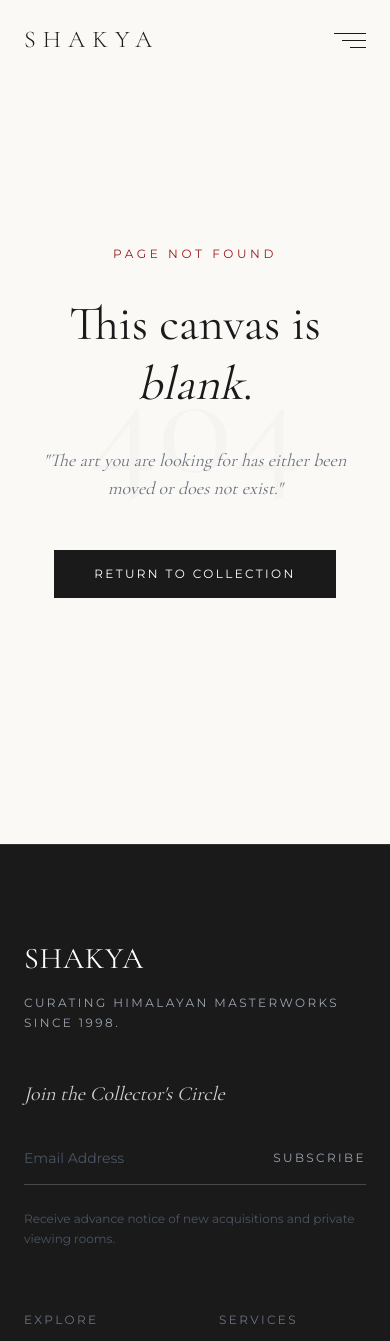
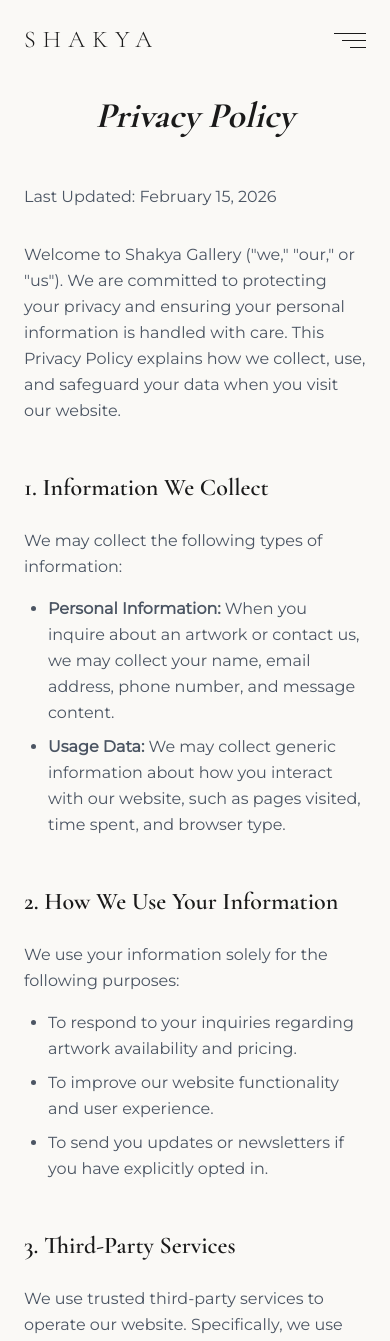
Before and after one commit to shrawan-shakya/shakya-gallery, a Next.js app: page /privacy-policy in a window 390 px wide. Before the commit this address had no page. Shown: the top 1341 px of the page. Built offline with nearby package versions, Linux system fonts and the light colour scheme.

Commit message:
responsive

```diff
--- /dev/null
+++ b/app/error.tsx
@@ -0,0 +1,53 @@
+"use client";
+
+import { useEffect } from "react";
+import Link from "next/link";
+import { motion } from "framer-motion";
+
+export default function Error({
+    error,
+    reset,
+}: {
+    error: Error & { digest?: string };
+    reset: () => void;
+}) {
+    useEffect(() => {
+        // Log the error to an error reporting service
+        console.error(error);
+    }, [error]);
+
+    return (
+        <div className="min-h-[70vh] flex flex-col items-center justify-center bg-bone text-soft-black px-6 text-center">
+            <motion.div
+                initial={{ opacity: 0, y: 20 }}
+                animate={{ opacity: 1, y: 0 }}
+                transition={{ duration: 0.6 }}
+                className="max-w-md"
+            >
+                <h2 className="font-serif text-3xl md:text-4xl italic font-bold mb-4 text-[#7D1818]">
+                    Something went wrong
+                </h2>
+                <p className="font-sans text-sm md:text-base tracking-wide text-gray-600 mb-8 leading-relaxed">
+                    We encountered an unexpected error while loading this page.
+                    <br />
+                    Our team has been notified.
+                </p>
+
+                <div className="flex flex-col md:flex-row gap-4 justify-center">
+                    <button
+                        onClick={() => reset()}
+                        className="px-8 py-3 bg-[#1A1A1A] text-white font-sans text-xs tracking-[0.2em] uppercase hover:bg-[#333] transition-colors"
+                    >
+                        Try Again
+                    </button>
+                    <Link
+                        href="/"
+                        className="px-8 py-3 border border-[#1A1A1A]/20 text-soft-black font-sans text-xs tracking-[0.2em] uppercase hover:bg-[#1A1A1A] hover:text-white transition-all"
+                    >
+                        Return Home
+                    </Link>
+                </div>
+            </motion.div>
+        </div>
+    );
+}
--- /dev/null
+++ b/app/global-error.tsx
@@ -0,0 +1,55 @@
+"use client";
+
+import { useEffect } from "react";
+import "./globals.css";
+import { Cormorant_Garamond, Montserrat } from "next/font/google";
+
+// Re-define fonts since layout.tsx won't run on global-error
+const cormorant = Cormorant_Garamond({
+    subsets: ["latin"],
+    weight: ["300", "400", "600", "700"],
+    variable: "--font-cormorant",
+    display: "swap",
+});
+
+const montserrat = Montserrat({
+    subsets: ["latin"],
+    weight: ["200", "400"],
+    variable: "--font-montserrat",
+    display: "swap",
+});
+
+export default function GlobalError({
+    error,
+    reset,
+}: {
+    error: Error & { digest?: string };
+    reset: () => void;
+}) {
+    useEffect(() => {
+        console.error(error);
+    }, [error]);
+
+    return (
+        <html lang="en">
+            <body className={`${cormorant.variable} ${montserrat.variable} bg-bone text-soft-black antialiased`}>
+                <div className="min-h-screen flex flex-col items-center justify-center px-6 text-center">
+                    <div className="max-w-md">
+                        <h2 className="font-serif text-4xl md:text-5xl italic font-bold mb-6 text-[#7D1818]">
+                            Critical Error
+                        </h2>
+                        <p className="font-sans text-sm md:text-base tracking-wide text-gray-600 mb-10 leading-relaxed">
+                            A critical system error occurred. We apologize for the inconvenience.
+                        </p>
+                        <button
+                            onClick={() => reset()}
+                            className="px-10 py-4 bg-[#1A1A1A] text-white font-sans text-xs tracking-[0.25em] uppercase hover:bg-[#333] transition-colors"
+                        >
+                            Reload Application
+                        </button>
+                    </div>
+                </div>
+            </body>
+        </html>
+    );
+}
--- /dev/null
+++ b/app/privacy-policy/page.tsx
@@ -0,0 +1,60 @@
+import type { Metadata } from "next";
+
+export const metadata: Metadata = {
+    title: "Privacy Policy | SHAKYA Gallery",
+    description: "Privacy Policy for Shakya Gallery. Learn how we collect, use, and protect your data.",
+};
+
+export default function PrivacyPolicyPage() {
+    return (
+        <div className="max-w-3xl mx-auto px-6 py-24 md:py-32">
+            <h1 className="font-serif text-4xl md:text-5xl italic font-bold text-[#1A1A1A] mb-12 text-center">
+                Privacy Policy
+            </h1>
+
+            <div className="prose prose-stone max-w-none font-sans text-gray-600 leading-relaxed">
+                <p className="mb-8">
+                    Last Updated: {new Date().toLocaleDateString('en-US', { month: 'long', day: 'numeric', year: 'numeric' })}
+                </p>
+
+                <p className="mb-8">
+                    Welcome to Shakya Gallery ("we," "our," or "us"). We are committed to protecting your privacy and ensuring your personal information is handled with care. This Privacy Policy explains how we collect, use, and safeguard your data when you visit our website.
+                </p>
+
+                <h2 className="font-serif text-2xl text-[#1A1A1A] mt-12 mb-6 font-semibold">1. Information We Collect</h2>
+                <p className="mb-4">
+                    We may collect the following types of information:
+                </p>
+                <ul className="list-disc pl-6 mb-8 space-y-2">
+                    <li><strong>Personal Information:</strong> When you inquire about an artwork or contact us, we may collect your name, email address, phone number, and message content.</li>
+                    <li><strong>Usage Data:</strong> We may collect generic information about how you interact with our website, such as pages visited, time spent, and browser type.</li>
+                </ul>
+
+                <h2 className="font-serif text-2xl text-[#1A1A1A] mt-12 mb-6 font-semibold">2. How We Use Your Information</h2>
+                <p className="mb-4">
+                    We use your information solely for the following purposes:
+                </p>
+                <ul className="list-disc pl-6 mb-8 space-y-2">
+                    <li>To respond to your inquiries regarding artwork availability and pricing.</li>
+                    <li>To improve our website functionality and user experience.</li>
+                    <li>To send you updates or newsletters if you have explicitly opted in.</li>
+                </ul>
+
+                <h2 className="font-serif text-2xl text-[#1A1A1A] mt-12 mb-6 font-semibold">3. Third-Party Services</h2>
+                <p className="mb-8">
+                    We use trusted third-party services to operate our website. Specifically, we use <strong>Sanity.io</strong> as our content management system. Your data may be processed by these providers strictly for the purpose of delivering our services. We do not sell or trade your personal information to outside parties.
+                </p>
+
+                <h2 className="font-serif text-2xl text-[#1A1A1A] mt-12 mb-6 font-semibold">4. Cookies</h2>
+                <p className="mb-8">
+                    Our website may use essential cookies to ensure basic functionality. We do not use intrusive tracking cookies for advertising purposes without your consent.
+                </p>
+
+                <h2 className="font-serif text-2xl text-[#1A1A1A] mt-12 mb-6 font-semibold">5. Contact Us</h2>
+                <p className="mb-8">
+                    If you have any questions about this Privacy Policy, please contact us via our contact page or email us directly.
+                </p>
+            </div>
+        </div>
+    );
+}
--- a/components/layout/Footer.tsx
+++ b/components/layout/Footer.tsx
@@ -184,7 +184,7 @@ export function Footer() {
           © {new Date().getFullYear()} Shakya Gallery. All Rights Reserved.
         </p>
         <div className="flex gap-8">
-          <Link href="/privacy" className="font-sans text-xs tracking-[0.2em] text-gray-600 uppercase hover:text-white transition-colors">Privacy</Link>
+          <Link href="/privacy-policy" className="font-sans text-xs tracking-[0.2em] text-gray-600 uppercase hover:text-white transition-colors">Privacy</Link>
           <Link href="/terms" className="font-sans text-xs tracking-[0.2em] text-gray-600 uppercase hover:text-white transition-colors">Terms</Link>
         </div>
       </div >
```
